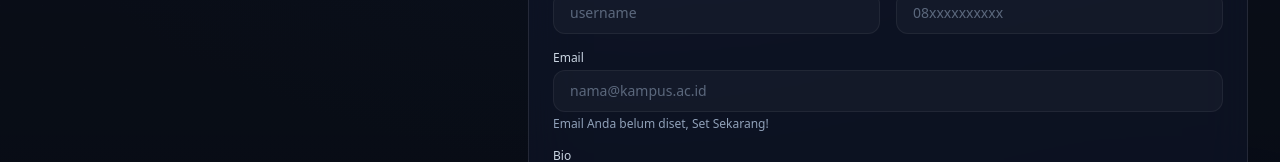
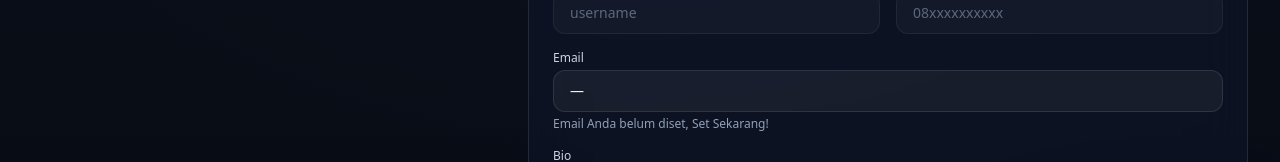
Before and after one commit to fafa123id/ubmager-fe, a Nuxt app: page /profile in a window 1280 px wide. Shown: the part 565-727 px from the top of the page. Built offline with nearby package versions, Linux system fonts and the light colour scheme; no server answers.

Commit message:
Display user email in profile instead of input field when loading

```diff
--- a/app/pages/profile/index.vue
+++ b/app/pages/profile/index.vue
@@ -572,14 +572,9 @@ const showUnlinkGoogleModal = ref(false);
 
               <div class="sm:col-span-2">
                 <label class="mb-1 block text-xs text-slate-300">Email</label>
-                <input
-                  v-model="userForm.email"
-                  type="email"
-                  class="w-full rounded-xl border border-white/10 bg-white/5 px-4 py-2.5 text-sm text-slate-100 placeholder:text-slate-400 outline-none ring-1 ring-transparent focus:ring-indigo-400 disabled:opacity-60"
-                  :disabled="loading"
-                  placeholder="nama@kampus.ac.id"
-                  autocomplete="email"
-                />
+                <h2 class="w-full rounded-xl border border-white/10 bg-white/5 px-4 py-2.5 text-sm text-slate-100 placeholder:text-slate-400 outline-none ring-1 ring-transparent focus:ring-indigo-400">
+                  {{ userObject.email || "—" }}
+                </h2>
                 <p class="mt-1 text-xs text-slate-400">
                   <span v-if="!userObject.email">
                     Email Anda belum diset, Set Sekarang!
```
